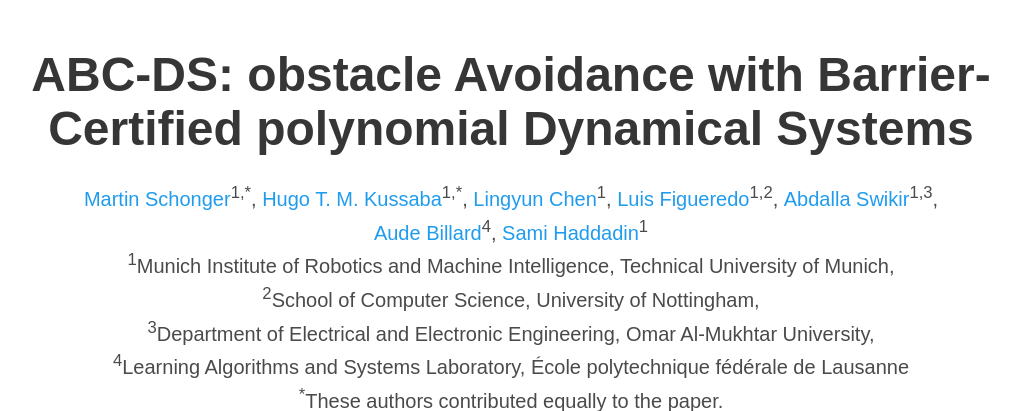
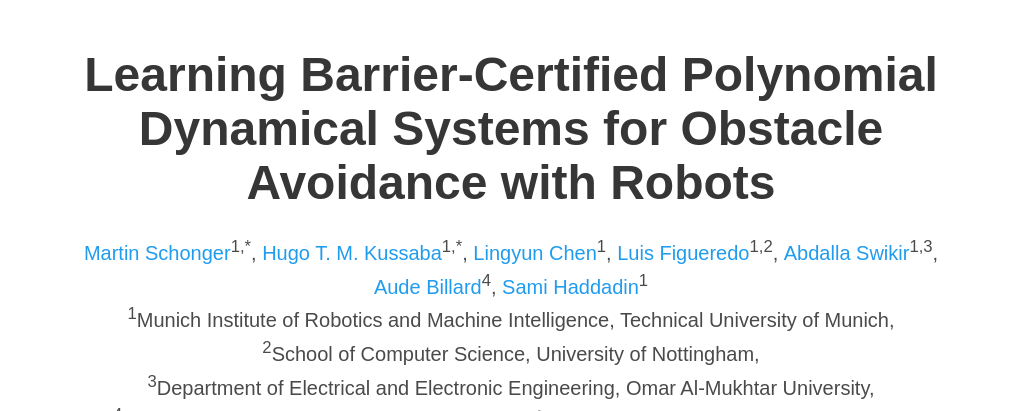
Before and after one commit to martinschonger/abc-ds, a plain HTML site: page index.html in a window 1280 px wide. Shown: the top 411 px of the page, without its empty margins (129-1149 px from the left). Drawn offline with nearby package versions, Linux system fonts and the light colour scheme; some icons are missing; a web font is replaced by a local one.

Commit message:
Update title.

```diff
--- a/index.html
+++ b/index.html
@@ -31,7 +31,8 @@
     <div class="container is-max-desktop">
       <div class="columns is-centered">
         <div class="column has-text-centered">
-          <h1 class="title is-1 publication-title">ABC-DS: obstacle Avoidance with Barrier-Certified polynomial Dynamical Systems</h1>
+          <h1 class="title is-1 publication-title">Learning Barrier-Certified Polynomial Dynamical Systems for Obstacle Avoidance with Robots</h1>
+          <!-- <h1 class="title is-1 publication-title">ABC-DS: obstacle Avoidance with Barrier-Certified polynomial Dynamical Systems</h1> -->
           <div class="is-size-5 publication-authors">
             <span class="author-block">
               <a href="https://schonger.dev/">Martin Schonger</a><sup>1,*</sup>,</span>
```
